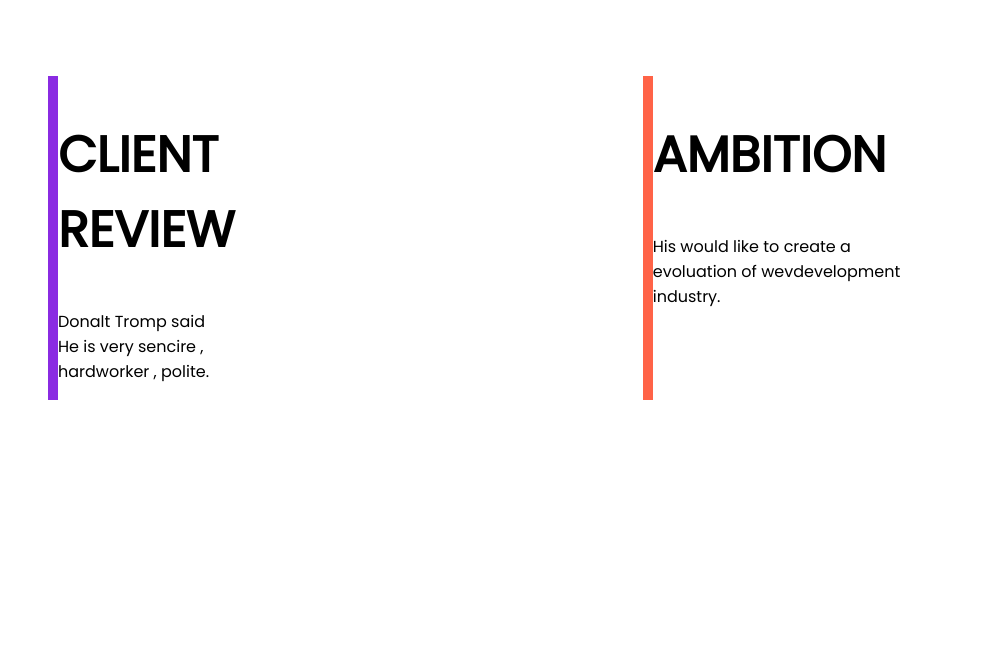
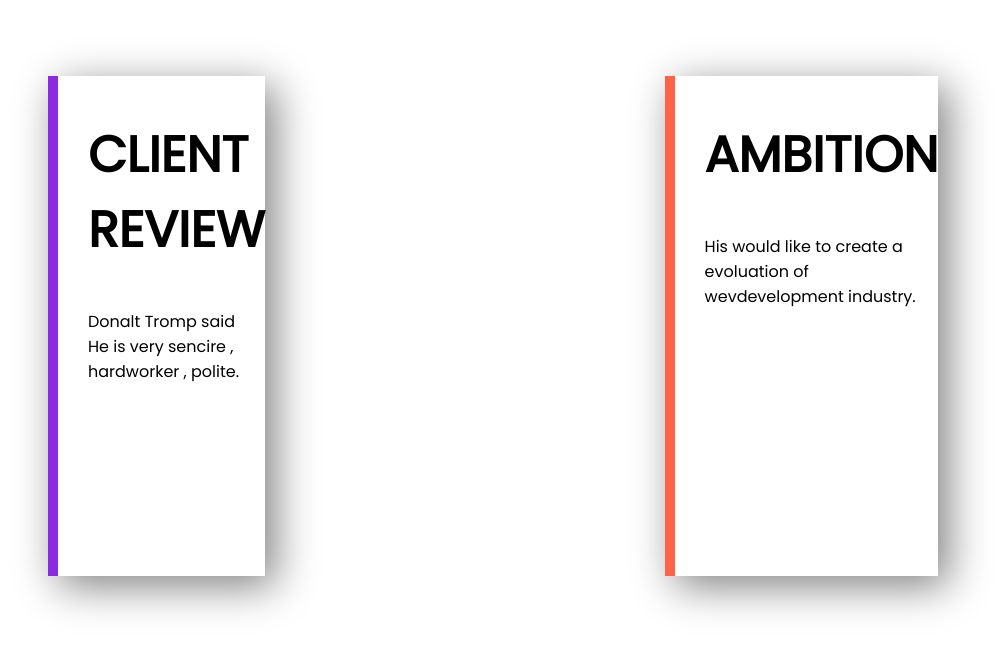
Before and after one commit to MoududAhammed/developer-repo, a plain HTML site: page index.html in a window 1280 px wide. Shown: the part 1362-2012 px from the top of the page, without its empty margins (152-1157 px from the left). Before the commit the page ends 1962 px from the top, so only its background shows below. Drawn offline with Linux system fonts and the light colour scheme.

Commit message:
almost ready

```diff
--- a/index.css
+++ b/index.css
@@ -46,8 +46,16 @@ section{
 .client{
     margin: 200px;
     border-left: blueviolet solid 10px;
+    box-shadow: 10px 10px 40px gray;
+    width: 900px;
+    height: 500px;
+    padding-left: 30px;
 }
 .client2{
     margin: 200px;
     border-left: tomato solid 10px;
+    box-shadow: 10px 10px 40px gray;
+    height: 500px;
+    width: 900px;
+    padding-left: 30px;
 }
```
